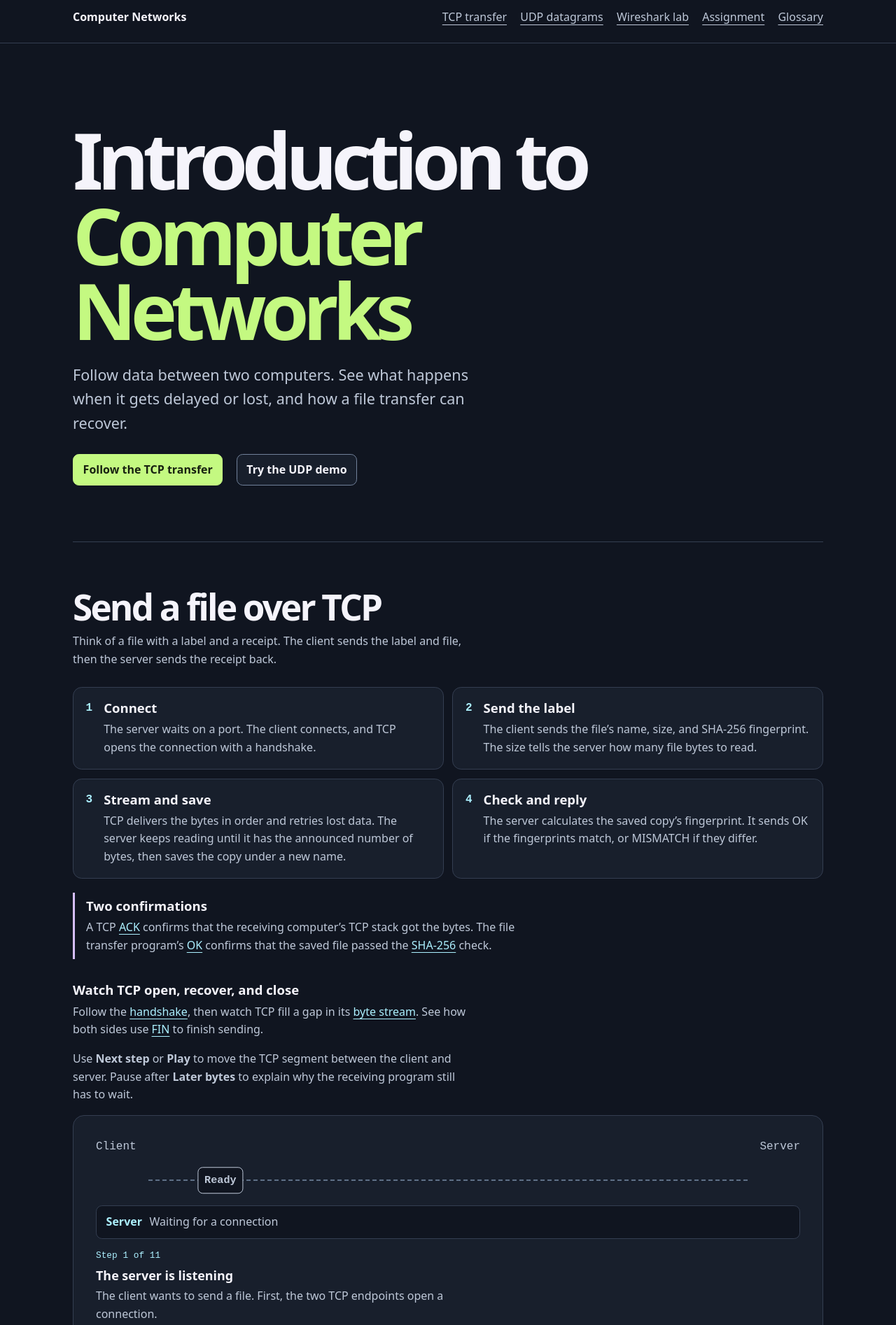
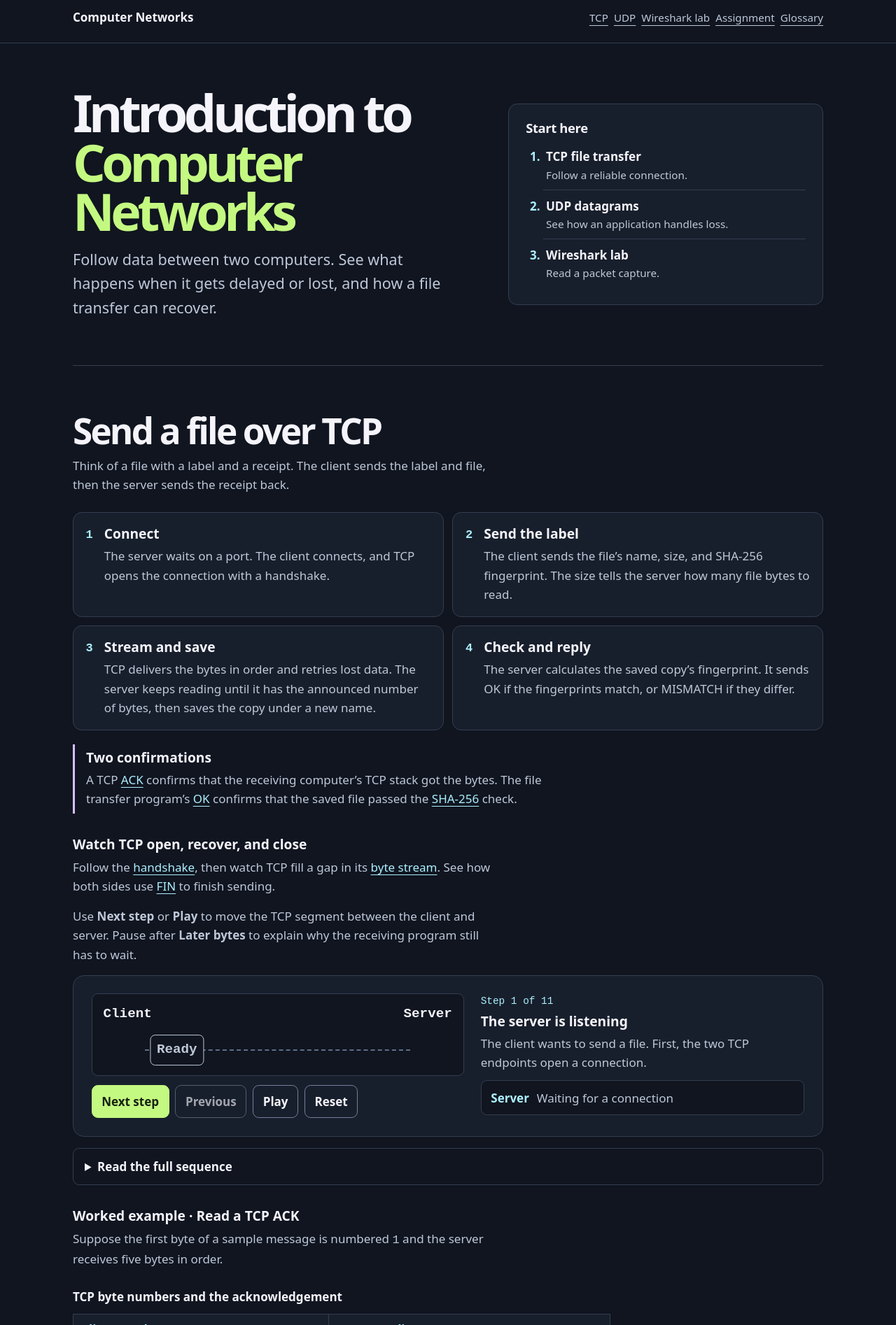
Before and after one commit to GadDev/intro-to-computer-network, an Astro site: page / in a window 1280 px wide. Shown: the part 11-1905 px from the top of the page at 70% size. Built offline with nearby package versions, Linux system fonts and the light colour scheme; Astro itself is replaced by a stand-in of ours.

Commit message:
Clarify the learner path and improve animation readability

```diff
--- a/src/components/Assignment.astro
+++ b/src/components/Assignment.astro
@@ -45,7 +45,7 @@ const exercises = [
 ];
 ---
 
-<section id="assignment" aria-labelledby="assignment-heading">
+<section id="assignment" aria-labelledby="assignment-heading" tabindex="-1">
   <div class="section-heading">
     <h2 id="assignment-heading">Assignment · TCP vs UDP File Transfer</h2>
     <p>Build a client and server that send a file two ways. Start with TCP as your reference. Then use UDP to discover what can go wrong, add a way to recover, and measure how those choices affect speed and correctness. <small>[PDF p. 1]</small></p>
--- a/src/components/Glossary.astro
+++ b/src/components/Glossary.astro
@@ -48,7 +48,7 @@ const groups = [
 ];
 ---
 
-<section id="glossary" aria-labelledby="glossary-heading">
+<section id="glossary" aria-labelledby="glossary-heading" tabindex="-1">
   <div class="section-heading">
     <h2 id="glossary-heading">Glossary</h2>
     <p>Look up the terms used in the animations and file transfer walkthrough.</p>
--- a/src/components/PacketStepper.astro
+++ b/src/components/PacketStepper.astro
@@ -13,14 +13,27 @@ const { label, steps, sender = "Sender", receiver = "Receiver" } = Astro.props;
 
 <packet-stepper role="group" aria-label={label} data-steps={JSON.stringify(steps)}>
   <div class="interactive" data-interactive hidden>
-    <div class="endpoints" aria-hidden="true">
-      <span>{sender}</span>
-      <span>{receiver}</span>
+    <div class="packet-stage" aria-hidden="true">
+      <div class="endpoints">
+        <span>{sender}</span>
+        <span>{receiver}</span>
+      </div>
+      <div class="track">
+        <span class="packet" data-packet></span>
+      </div>
     </div>
-    <div class="track" aria-hidden="true">
-      <span class="packet" data-packet></span>
+    <div class="controls" role="group" aria-label="Animation controls">
+      <button type="button" class="primary" data-next>Next step</button>
+      <button type="button" data-prev>Previous</button>
+      <button type="button" data-play>Play</button>
+      <button type="button" data-reset>Reset</button>
     </div>
     <div class="step-copy" role="status" aria-atomic="true">
+      <div class="step-caption">
+        <p class="step-index" data-step-index></p>
+        <h4 data-title></h4>
+        <p data-detail></p>
+      </div>
       <div class="receiver-status">
         <p><strong>{receiver}</strong> <span data-receiver></span></p>
         {steps[0].fileSlots && (
@@ -29,17 +42,6 @@ const { label, steps, sender = "Sender", receiver = "Receiver" } = Astro.props;
           </ul>
         )}
       </div>
-      <div class="step-caption">
-        <p class="step-index" data-step-index></p>
-        <h4 data-title></h4>
-        <p data-detail></p>
-      </div>
-    </div>
-    <div class="controls">
-      <button type="button" data-prev>Previous</button>
-      <button type="button" class="primary" data-next>Next step</button>
-      <button type="button" data-play>Play</button>
-      <button type="button" data-reset>Reset</button>
     </div>
   </div>
 
@@ -109,8 +111,9 @@ const { label, steps, sender = "Sender", receiver = "Receiver" } = Astro.props;
         index.textContent = `Step ${step + 1} of ${steps.length}`;
         title.textContent = event.title;
         detail.textContent = event.detail;
-        previous.disabled = step === 0;
-        next.disabled = step === last;
+        // Keep focus on the active button when the learner reaches either end.
+        previous.setAttribute("aria-disabled", String(step === 0));
+        next.setAttribute("aria-disabled", String(step === last));
       }
 
       function advance() {
@@ -120,11 +123,13 @@ const { label, steps, sender = "Sender", receiver = "Receiver" } = Astro.props;
       }
 
       previous.addEventListener("click", () => {
+        if (step === 0) return;
         stop();
         step -= 1;
         show();
       }, options);
       next.addEventListener("click", () => {
+        if (step === last) return;
         stop();
         advance();
       }, options);
--- a/src/layouts/CourseLayout.astro
+++ b/src/layouts/CourseLayout.astro
@@ -23,12 +23,13 @@ const lab = `${home}labs/wireshark/`;
     <title>{title}</title>
   </head>
   <body>
+    <a class="skip-link" href="#top">Skip to content</a>
     <header class="site-header">
       <div class="wrap header-inner">
         <a class="wordmark" href={page === "course" ? "#top" : home}>Computer Networks</a>
         <nav aria-label="Course">
-          <a href={`${course}#tcp`}>TCP transfer</a>
-          <a href={`${course}#udp`}>UDP datagrams</a>
+          <a href={`${course}#tcp`}>TCP</a>
+          <a href={`${course}#udp`}>UDP</a>
           <a href={lab} aria-current={page === "wireshark" ? "page" : undefined}>Wireshark lab</a>
           <a href={`${course}#assignment`}>Assignment</a>
           <a href={`${course}#glossary`}>Glossary</a>
@@ -36,7 +37,7 @@ const lab = `${home}labs/wireshark/`;
       </div>
     </header>
 
-    <main id="top" class="wrap">
+    <main id="top" class="wrap" tabindex="-1">
       <slot />
     </main>
 
--- a/src/pages/index.astro
+++ b/src/pages/index.astro
@@ -18,16 +18,22 @@ const captureLesson = `${import.meta.env.BASE_URL.replace(/\/?$/, "/")}labs/wire
 ---
 
 <CourseLayout page="course" title="Introduction to Computer Networks" description="Step through TCP and UDP animations, see how missing file data is recovered, and look up networking terms.">
-  <div class="intro">
-    <h1>Introduction to <span>Computer Networks</span></h1>
-    <p>Follow data between two computers. See what happens when it gets delayed or lost, and how a file transfer can recover.</p>
-    <div class="intro-links">
-      <a class="button primary" href="#tcp">Follow the TCP transfer</a>
-      <a class="button" href="#udp">Try the UDP demo</a>
+  <div class="intro course-intro">
+    <div>
+      <h1>Introduction to <span>Computer Networks</span></h1>
+      <p>Follow data between two computers. See what happens when it gets delayed or lost, and how a file transfer can recover.</p>
     </div>
+    <nav class="learning-path" aria-label="Learning path">
+      <h2>Start here</h2>
+      <ol>
+        <li><a href="#tcp"><strong>TCP file transfer</strong><span>Follow a reliable connection.</span></a></li>
+        <li><a href="#udp"><strong>UDP datagrams</strong><span>See how an application handles loss.</span></a></li>
+        <li><a href={captureLesson}><strong>Wireshark lab</strong><span>Read a packet capture.</span></a></li>
+      </ol>
+    </nav>
   </div>
 
-  <section id="tcp" aria-labelledby="tcp-heading">
+  <section id="tcp" aria-labelledby="tcp-heading" tabindex="-1">
     <div class="section-heading">
       <h2 id="tcp-heading">Send a file over TCP</h2>
       <p>Think of a file with a label and a receipt. The client sends the label and file, then the server sends the receipt back.</p>
@@ -59,10 +65,16 @@ const captureLesson = `${import.meta.env.BASE_URL.replace(/\/?$/, "/")}labs/wire
         { label: "It waits for the missing bytes, then reads in order.", correct: true, feedback: "TCP fills the gap by retransmission before delivering this part of the byte stream in order." },
       ]}
     />
-    <p class="lesson-link"><a href={captureLesson}>Find the handshake and application reply in Wireshark</a></p>
+    <div class="lesson-next">
+      <div>
+        <h3>Next lesson · UDP datagrams</h3>
+        <p>See what happens when messages are delivered independently.</p>
+      </div>
+      <a class="button primary" href="#udp">Continue to UDP</a>
+    </div>
   </section>
 
-  <section id="udp" aria-labelledby="udp-heading">
+  <section id="udp" aria-labelledby="udp-heading" tabindex="-1">
     <div class="section-heading">
       <h2 id="udp-heading">Send messages over UDP</h2>
       <p><a href="#udp-definition">UDP</a> sends each message as a <a href="#datagram">datagram</a>. See how <a href="#packet-loss">loss</a> and <a href="#reordering">reordering</a> affect what reaches the receiving program.</p>
@@ -94,6 +106,13 @@ const captureLesson = `${import.meta.env.BASE_URL.replace(/\/?$/, "/")}labs/wire
         { label: "A hash comparison only checks the file size.", feedback: "SHA-256 uses the file’s contents, including the order of its bytes." },
       ]}
     />
+    <div class="lesson-next">
+      <div>
+        <h3>Next activity · Wireshark lab</h3>
+        <p>Find the handshake, data, and acknowledgements in a capture.</p>
+      </div>
+      <a class="button primary" href={captureLesson}>Open the Wireshark lab</a>
+    </div>
   </section>
 
   <Assignment />
--- a/src/styles/course.css
+++ b/src/styles/course.css
@@ -16,7 +16,7 @@
 
 * { box-sizing: border-box; }
 
-body { margin: 0; line-height: 1.6; }
+body { margin: 0; font-size: 1.0625rem; line-height: 1.6; }
 h1, h2, h3, h4, p { margin: 0; }
 a { color: inherit; }
 button { font: inherit; }
@@ -26,6 +26,20 @@ button { font: inherit; }
   outline: 3px solid var(--blue);
   outline-offset: 4px;
 }
+
+.skip-link {
+  position: absolute;
+  z-index: 1;
+  top: .75rem;
+  left: 1rem;
+  padding: .5rem .75rem;
+  color: var(--background);
+  background: var(--accent);
+  border-radius: .35rem;
+  transform: translateY(calc(-100% - 1rem));
+}
+
+.skip-link:focus { transform: none; }
 
 .wrap {
   width: min(100% - 2.5rem, 67rem);
@@ -45,18 +59,19 @@ button { font: inherit; }
 }
 
 .wordmark { font-weight: 750; text-decoration: none; }
-nav, footer, .intro-links, .controls { display: flex; flex-wrap: wrap; gap: .65rem 1.2rem; }
-nav a, footer a { color: var(--muted); text-underline-offset: .3em; }
-nav a:hover, footer a:hover { color: var(--accent); }
+.site-header nav, footer, .intro-links { display: flex; flex-wrap: wrap; gap: .25rem 1rem; }
+.site-header nav { gap: .1rem .5rem; }
+.site-header nav a, footer a { color: var(--muted); text-underline-offset: .3em; }
+.site-header nav a { display: inline-flex; align-items: center; min-height: 2.75rem; font-size: .95rem; }
+.site-header nav a:is(:hover, [aria-current]), footer a:hover { color: var(--accent); }
 
 .intro {
-  position: relative;
-  padding: clamp(3rem, 10vw, 7rem) 0 clamp(3rem, 7vw, 5rem);
+  padding: clamp(2rem, 5vw, 4.5rem) 0;
 }
 
 h1 {
-  max-width: 13ch;
-  font-size: clamp(3.1rem, 9.5vw, 7rem);
+  max-width: 17ch;
+  font-size: clamp(2.4rem, 6vw, 4.6rem);
   font-weight: 800;
   line-height: .96;
   letter-spacing: -.075em;
@@ -68,7 +83,31 @@ h1 span { color: var(--accent); }
   max-width: 47ch;
   color: var(--muted);
   font-size: clamp(1.05rem, 2.4vw, 1.35rem);
-  margin-block: 1.4rem 1.65rem;
+  margin-top: 1rem;
+}
+
+.intro-links { gap: .65rem; margin-top: 1.35rem; }
+.course-intro { display: grid; align-items: center; gap: clamp(1.35rem, 5vw, 3.75rem); }
+
+.learning-path {
+  padding: clamp(.85rem, 2.5vw, 1.5rem);
+  border: 1px solid var(--edge);
+  border-radius: .8rem;
+  background: var(--surface);
+}
+
+.learning-path h2 { font-size: 1.15rem; letter-spacing: -.02em; }
+.learning-path ol { margin: .55rem 0 0; padding-left: 1.55rem; }
+.learning-path li { padding-left: .25rem; }
+.learning-path li + li { border-top: 1px solid var(--edge); }
+.learning-path li::marker { color: var(--blue); font-weight: 700; }
+.learning-path a { display: block; padding-block: .55rem; text-decoration: none; }
+.learning-path a strong { display: block; color: var(--text); }
+.learning-path a span { display: block; color: var(--muted); font-size: .95rem; }
+.learning-path a:hover strong { color: var(--accent); text-decoration: underline; }
+
+@media (min-width: 52rem) {
+  .course-intro { grid-template-columns: minmax(0, 1.25fr) minmax(0, 1fr); }
 }
 
 section {
@@ -80,8 +119,8 @@ section {
 .section-heading { margin-bottom: 1.65rem; }
 .section-heading p { max-width: 62ch; color: var(--muted); margin-top: .55rem; }
 h2 { font-size: clamp(1.8rem, 4.5vw, 3.2rem); line-height: 1.1; letter-spacing: -.055em; }
-h3 { font-size: 1.16rem; line-height: 1.25; }
-h4 { font-size: 1.12rem; line-height: 1.25; }
+h3 { font-size: 1.2rem; line-height: 1.25; }
+h4 { font-size: 1.2rem; line-height: 1.25; }
 
 .lesson { margin-top: 2rem; scroll-margin-top: 1rem; }
 .lesson > p { max-width: 62ch; color: var(--muted); margin-block: .45rem 1rem; }
@@ -116,22 +155,35 @@ packet-stepper { display: block; }
 .note { border-left: .2rem solid var(--violet); padding: .45rem 1rem; max-width: 72ch; }
 
 .interactive {
+  display: grid;
+  grid-template-areas: "stage" "controls" "status";
+  gap: .85rem;
   background: var(--surface);
   border: 1px solid var(--edge);
   border-radius: 1rem;
-  padding: clamp(.85rem, 3vw, 2rem);
+  padding: clamp(.85rem, 2.5vw, 1.6rem);
+}
+
+.packet-stage {
+  grid-area: stage;
+  padding: .8rem clamp(.55rem, 2vw, 1rem) 0;
+  background: var(--background);
+  border: 1px solid var(--edge);
+  border-radius: .55rem;
 }
 
 .endpoints {
   display: flex;
   justify-content: space-between;
-  color: var(--muted);
+  color: var(--text);
+  font-size: clamp(1rem, 2vw, 1.2rem);
+  font-weight: 700;
 }
 
 .track {
   position: relative;
-  height: 4.4rem;
-  margin-inline: min(12%, 4.7rem);
+  height: 4.5rem;
+  margin-inline: clamp(3.25rem, 12%, 4rem);
 }
 
 .track::before {
@@ -151,7 +203,7 @@ packet-stepper { display: block; }
   border-radius: .45rem;
   background: var(--background);
   color: var(--muted);
-  font-size: clamp(.74rem, 2vw, .95rem);
+  font-size: clamp(.875rem, 2vw, 1.2rem);
   font-weight: 750;
 }
 
@@ -160,7 +212,7 @@ packet-stepper { display: block; }
 .packet[data-tone="data"] { color: var(--blue); }
 
 .receiver-status {
-  min-height: 3rem;
+  margin-top: .75rem;
   padding: .65rem .85rem;
   border: 1px solid var(--edge);
   border-radius: .55rem;
@@ -190,10 +242,20 @@ packet-stepper { display: block; }
 }
 
 .file-slots li[data-filled="true"] { border: 1px solid var(--accent); color: var(--accent); }
-.step-caption { padding-top: .9rem; min-height: 8rem; }
-.step-index { color: var(--blue); font-size: .8rem; margin-bottom: .35rem; }
-.step-caption h4 + p { color: var(--muted); margin-block: .4rem 1rem; max-width: 64ch; }
-.controls { gap: .55rem; }
+.step-copy { grid-area: status; }
+.step-index { color: var(--blue); font-size: .9rem; margin-bottom: .3rem; }
+.step-caption h4 + p { color: var(--muted); margin-top: .35rem; max-width: 55ch; }
+.controls { grid-area: controls; display: flex; flex-wrap: wrap; gap: .55rem; align-items: start; }
+
+@media (min-width: 56rem) {
+  .interactive {
+    grid-template-columns: minmax(0, 1.15fr) minmax(0, 1fr);
+    grid-template-areas: "stage status" "controls status";
+    align-items: start;
+    align-content: start;
+    column-gap: 1.5rem;
+  }
+}
 
 .button, button {
   color: var(--text);
@@ -206,9 +268,12 @@ packet-stepper { display: block; }
   cursor: pointer;
 }
 
-.button:hover, button:hover:not(:disabled) { border-color: var(--blue); }
+.button, .controls button { min-height: 2.75rem; }
+.button { display: inline-flex; align-items: center; }
+.button:hover, button:hover:not([aria-disabled="true"]) { border-color: var(--blue); }
 .primary { color: #172110; background: var(--accent); border-color: var(--accent); }
-button:disabled { opacity: .53; cursor: default; }
+button[aria-disabled="true"] { opacity: .63; cursor: default; }
+button[aria-disabled="true"]:focus-visible { opacity: 1; }
 
 details {
   margin-top: 1rem;
@@ -272,7 +337,20 @@ summary { cursor: pointer; font-weight: 650; }
 .glossary-entry dd { margin: .1rem 0 0; color: var(--muted); }
 
 .demo-instructions { max-width: 62ch; color: var(--muted); margin: 0 0 1rem; }
-.lesson-link { margin-top: 1.1rem; }
+.lesson-next {
+  display: flex;
+  flex-wrap: wrap;
+  align-items: center;
+  gap: .75rem 1rem;
+  margin-top: 1.5rem;
+  padding: 1rem 1.15rem;
+  background: var(--surface);
+  border: 1px solid var(--edge);
+  border-radius: .75rem;
+}
+
+.lesson-next > div { flex: 1 1 20rem; }
+.lesson-next p { color: var(--muted); margin-top: .25rem; }
 .worked-diagram { margin: 1rem 0 0; max-width: 48rem; }
 .worked-diagram figcaption { margin-top: .65rem; color: var(--muted); }
 
@@ -296,9 +374,17 @@ summary { cursor: pointer; font-weight: 650; }
 }
 
 .worked-diagram th, .frame-table thead th { color: var(--blue); }
+.worked-diagram code { font-size: 1em; }
+.table-hint { display: none; margin-bottom: .35rem; color: var(--muted); }
 .table-scroll { overflow-x: auto; }
 .frame-table { min-width: 42rem; }
 .frame-table td:nth-child(2) { white-space: nowrap; }
+.frame-table code { font-size: 1em; }
+
+@media (max-width: 45rem) {
+  .table-hint { display: block; }
+}
+
 .lab-intro h1 { max-width: 18ch; }
 .lab-section { padding-block: clamp(2rem, 5vw, 3.2rem); }
 .lab-steps { max-width: 76ch; padding-left: 1.4rem; margin-block: 1.15rem; }
```
Also changed, not shown: src/pages/labs/wireshark.astro (+10 -2 lines).
